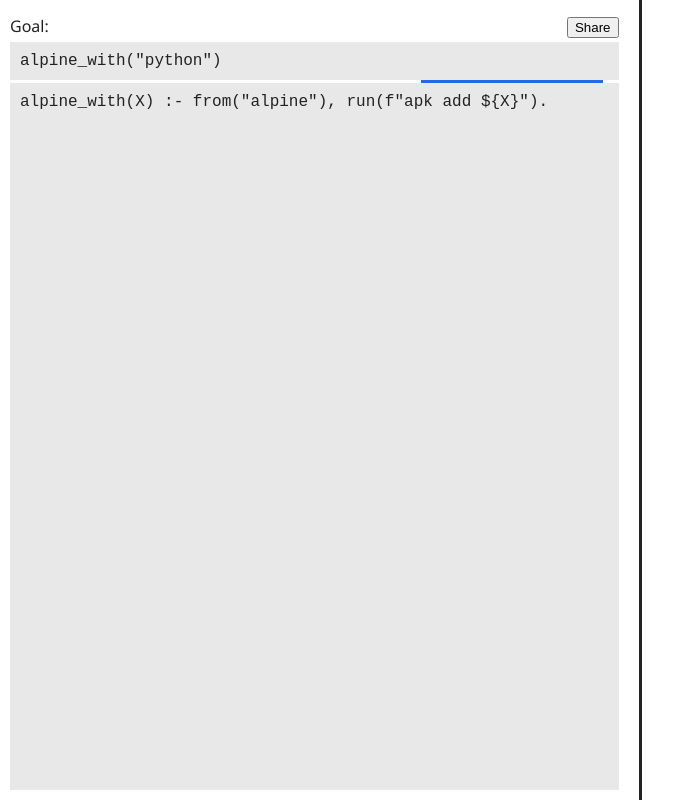
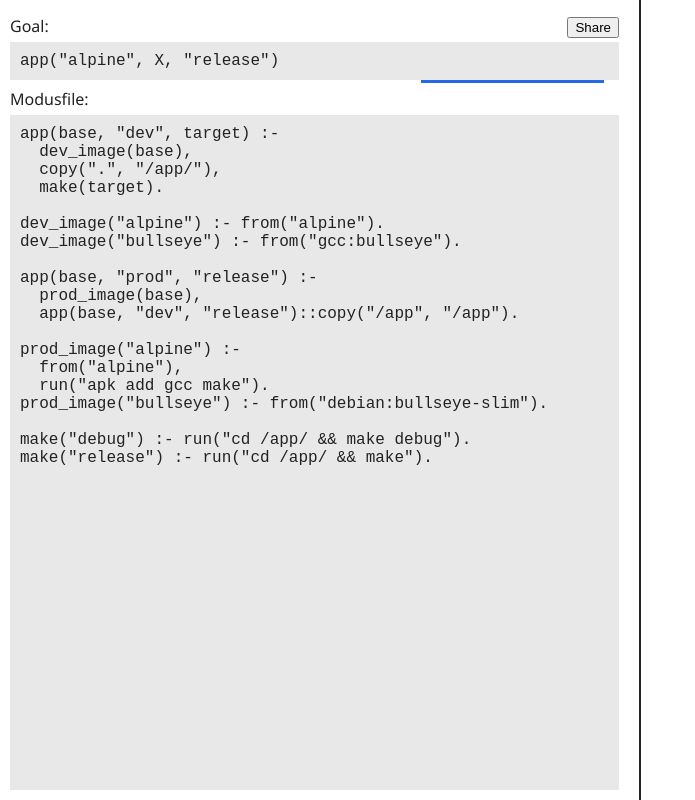
Before and after one commit to modus-continens/playground, a website built with Parcel: page index.html in a window 1280 px wide. Shown: the whole page, without its empty margins (0-695 px from the left). Built offline with nearby package versions, Linux system fonts and the light colour scheme.

Commit message:
mode interesting example by default

```diff
--- a/index.html
+++ b/index.html
@@ -17,11 +17,30 @@
       <div class="share-msg" style="margin-right: 5px;"></div>
       <button class="share-btn">Share</button>
     </div>
-    <input class="modus-goal" type="text" value="alpine_with(&quot;python&quot;)">
+    <input class="modus-goal" type="text" value="app(&quot;alpine&quot;, X, &quot;release&quot;)">
     <div class="progress-bar">
       <div class="fill"></div>
     </div>
-    <textarea class="modusfile-input">alpine_with(X) :- from("alpine"), run(f"apk add ${X}").</textarea>
+    Modusfile:
+    <textarea class="modusfile-input">app(base, "dev", target) :-
+  dev_image(base),
+  copy(".", "/app/"),
+  make(target).
+
+dev_image("alpine") :- from("alpine").
+dev_image("bullseye") :- from("gcc:bullseye").
+
+app(base, "prod", "release") :-
+  prod_image(base),
+  app(base, "dev", "release")::copy("/app", "/app").
+
+prod_image("alpine") :-
+  from("alpine"),
+  run("apk add gcc make").
+prod_image("bullseye") :- from("debian:bullseye-slim").
+
+make("debug") :- run("cd /app/ && make debug").
+make("release") :- run("cd /app/ && make").</textarea>
   </div>
   <div class="divider"></div>
   <div class="result-area">
--- a/src/page.css
+++ b/src/page.css
@@ -56,7 +56,7 @@ body {
 .divider {
   background-color: #222;
   box-sizing: border-box;
-  width: 3px;
+  width: 2px;
   flex-basis: auto;
   flex-grow: 0;
   flex-shrink: 0;
```
